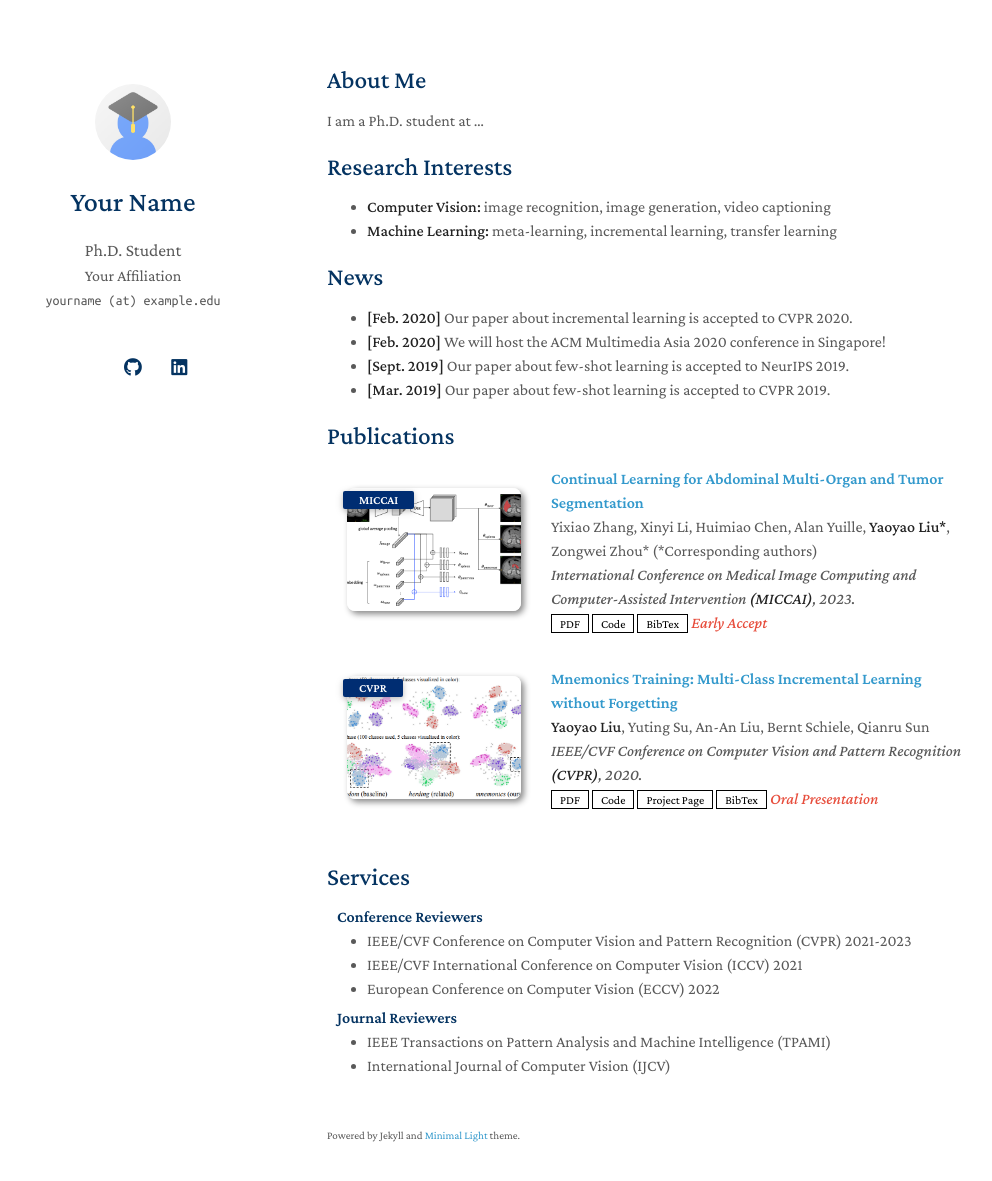
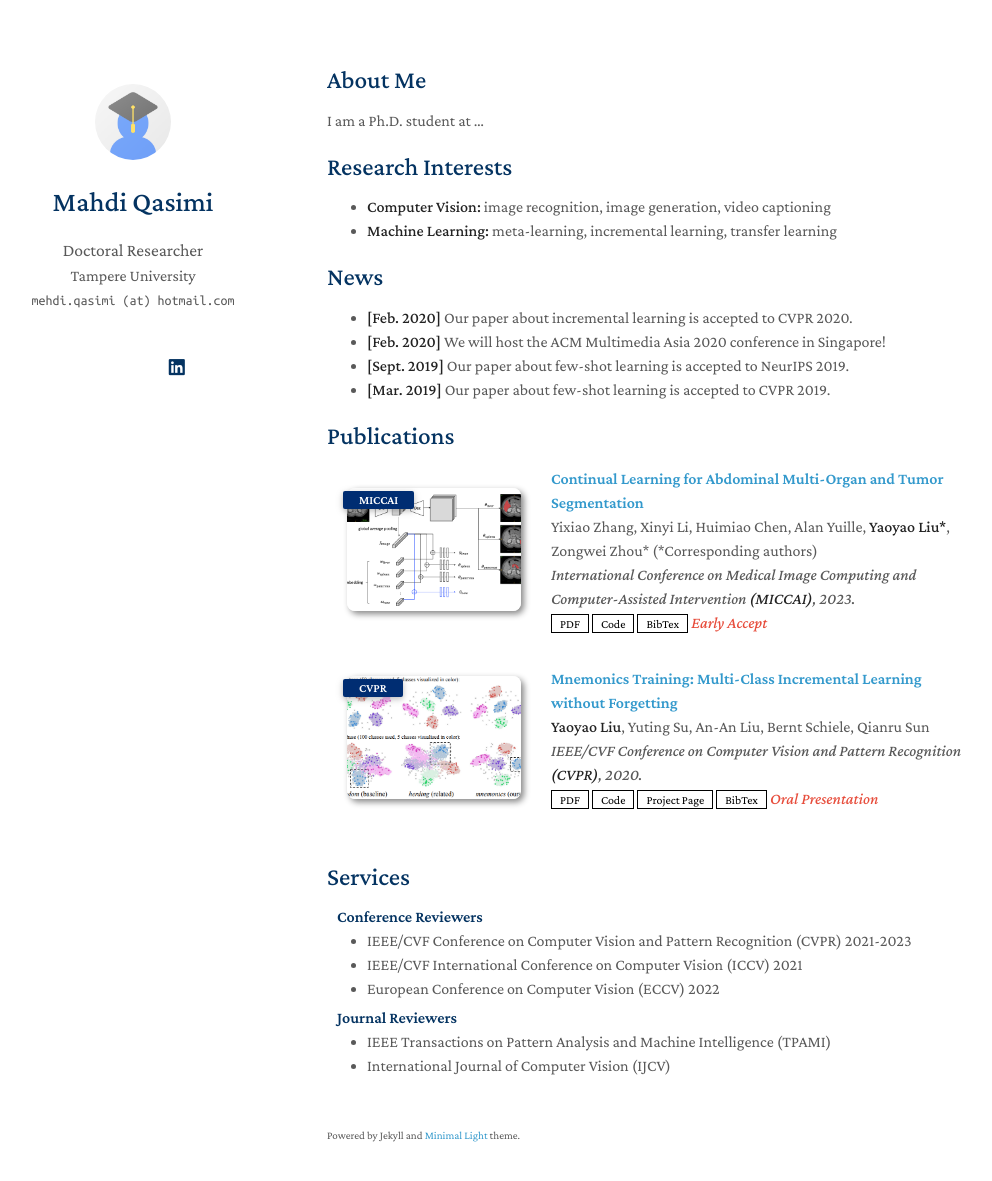
Before and after one commit to mehdiqasimi/mehdiqasimi.github.io, a Jekyll site: the page built from index.md, in a window 1280 px wide and 1216 px high. Shown: the top 1181 px of the window, without its empty margins (143-1135 px from the left). Built offline with Jekyll 4.4.1, drawn with Linux system fonts in a browser that asks for light colours; a style sheet for code colours, icons or effects is not loaded; our own code applies the rules of GitHub Pages for plain Markdown files.

Commit message:
Update _config.yml

```diff
--- a/_config.yml
+++ b/_config.yml
@@ -1,22 +1,20 @@
 # Basic Information
-title: Your Name
-position: Ph.D. Student
-affiliation: Your Affiliation
-email: yourname (at) example.edu
+title: Mahdi Qasimi
+position: Doctoral Researcher
+affiliation: Tampere University
+email: mehdi.qasimi (at) hotmail.com
 
 # Search Engine Optimization (SEO)
 # The following information is used to improve the website traffic from search engines, e.g., Google.
-keywords: minimal light
-description: The Minimal Light is a simple and elegant jekyll theme for academic personal homepage.
-canonical: https://minimal-light-theme.yliu.me/
+keywords: Mehdi Qasimi, materials science, cold spray, surface engineering, additive manufacturing, coating technology, Tampere University
+description: Personal academic website of Mehdi Qasimi, Doctoral Researcher at Tampere University, working on cold spray, surface engineering, and materials characterization.
+canonical: https://mehdiqasimi.github.io/
 
 # Links
 # If you don't need one of them, you may delete the corresponding line.
 google_scholar: https://scholar.google.com/
 cv_link: assets/files/curriculum_vitae.pdf
-github_link: https://github.com/
-linkedin: https://www.linkedin.com/
-twitter: https://twitter.com/
+linkedin: https://www.linkedin.com/in/mahdi-qasimi/
 
 # Images (e.g., your profile picture and your website's favicon)
 # "favicon" and "favicon_dark" are used for the light and dark modes, respectively.
```
